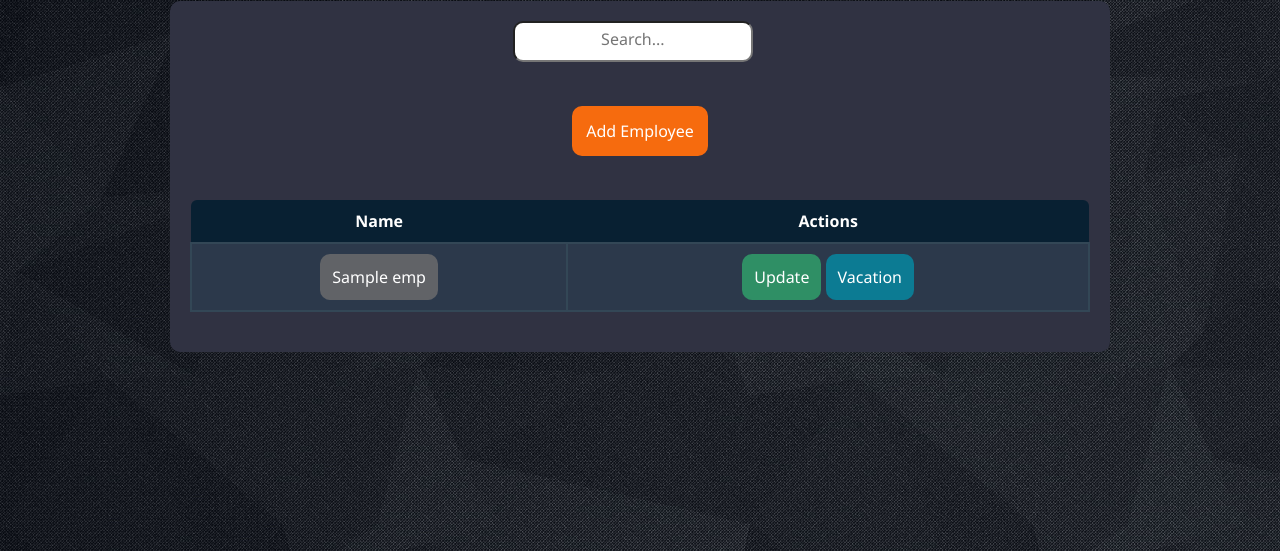
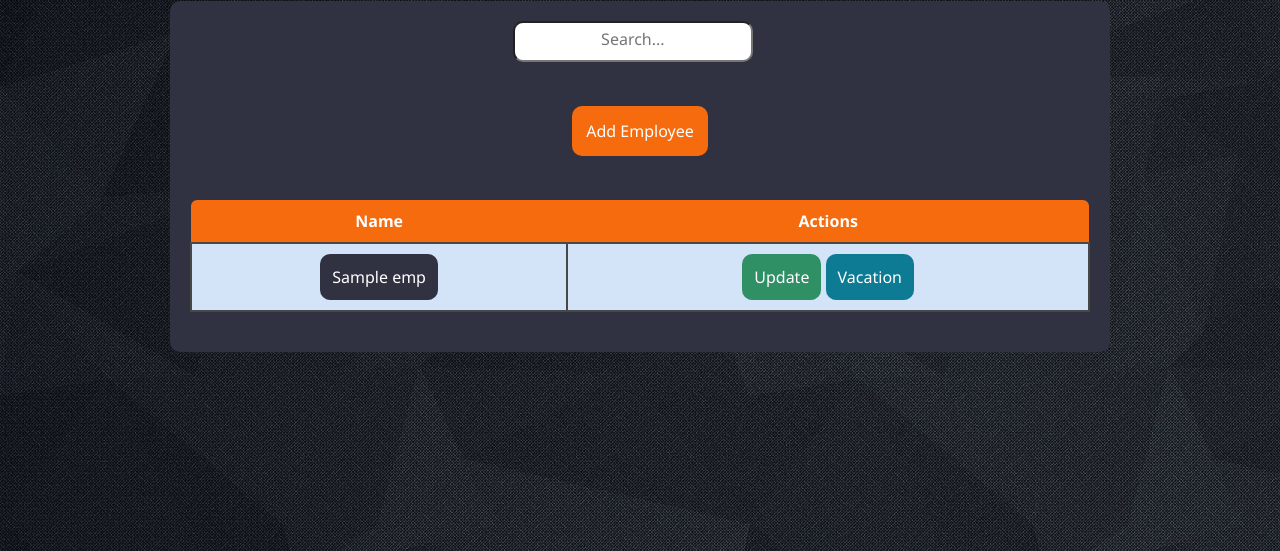
Before and after one commit to KZiad/Human-Resources-Dashboard, a Django app: template Django/Management/templates/Management/index.html in a window 1280 px wide. Shown: the part 210-761 px from the top of the page. Run offline with Django 3.2, Linux system fonts and the light colour scheme; the template is opened without the code that fills it: most values are stand-ins (such as "Sample title", 1, 10 or a date in 2020).

Commit message:
changed colors

```diff
--- a/Django/Management/static/Management/CSS/Index.css
+++ b/Django/Management/static/Management/CSS/Index.css
@@ -95,14 +95,16 @@ table {
 table th {
     border-collapse: collapse;
     border: none;
-    background-color: #082032;
+    background-color: #f66b0e;
     padding: 10px;
 }
 
 table td {
     text-align: center;
-    border: 2px solid #334756;
-    background-color: #2C394B;
+    border: 2px solid #484848;
+    background-color: #d3e3f8;
+    /* background-color: rgba(105, 100, 95, 0.5); ccd5e1 */
+
     padding: 10px;
 }
 
@@ -119,11 +121,14 @@ table button {
 }
 
 .emp-btn {
-    background-color: rgba(150, 141, 132, 0.5);
+    background-color: #303242;
+    color: #ffffff;
 }
 
 .emp-btn:hover {
-    background-color: rgba(105, 100, 95, 0.5);
+    /* background-color: rgba(105, 100, 95, 0.5); */
+    background-color: #f66b0e;
+
     transition: 0.5s;
 }
 
```
